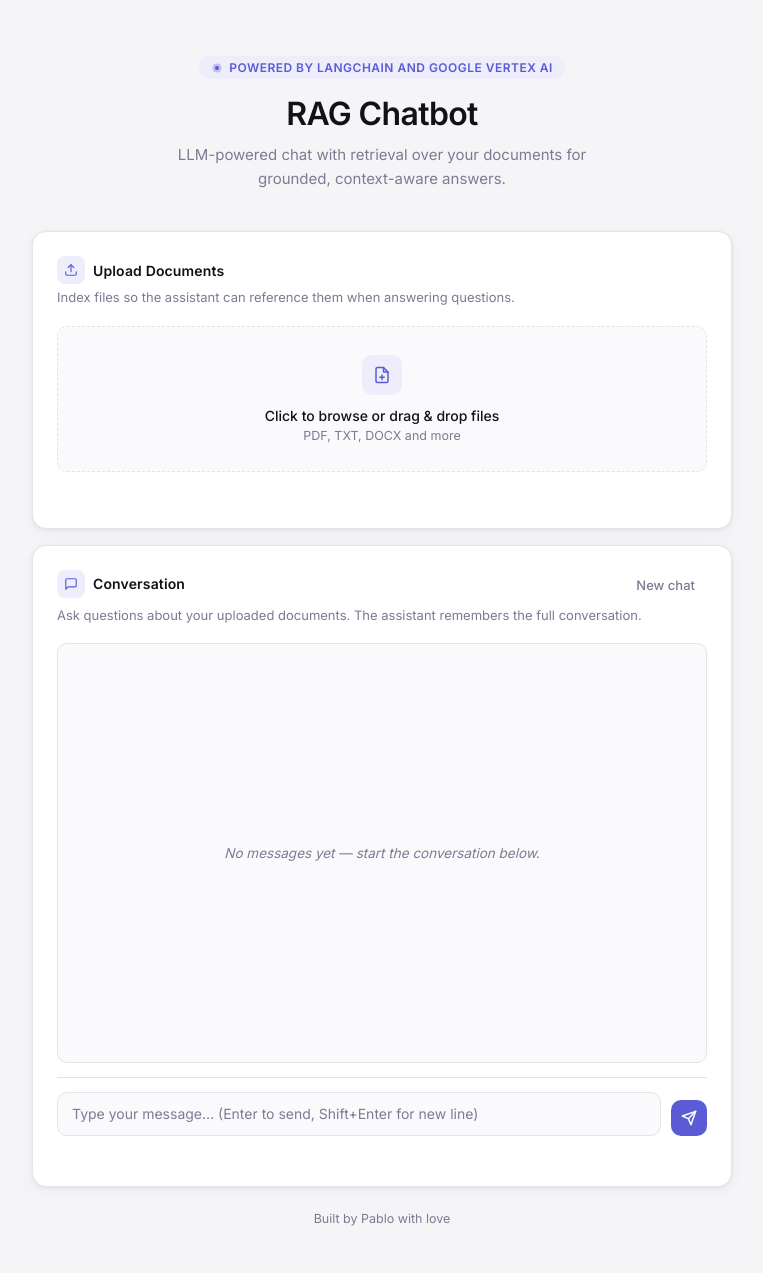
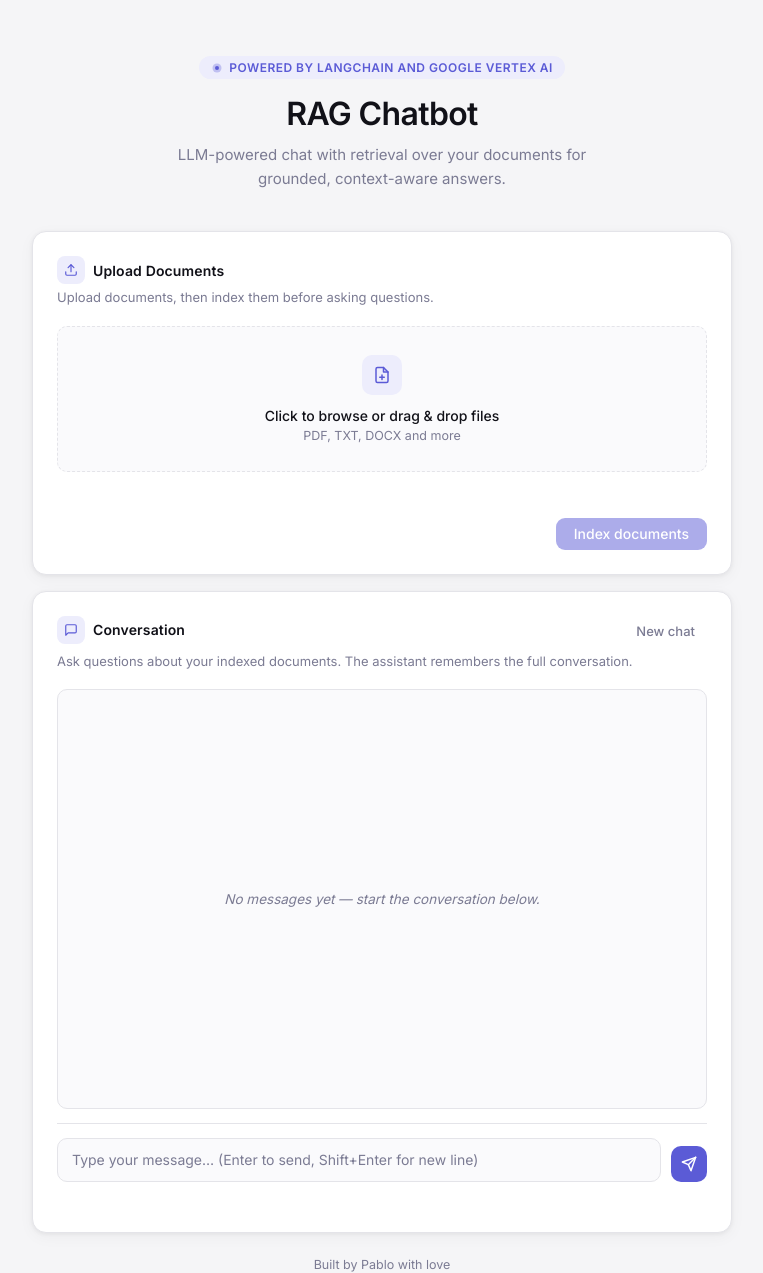
Before and after one commit to pablogarciaprado/rag-chatbot, a FastAPI app: page / in a window 1280 px wide. Shown: the top 1273 px of the page, without its empty margins (258-1021 px from the left). Before the commit the page ends 1226 px from the top, so only its background shows below. Run offline with FastAPI, Linux system fonts and the light colour scheme; data that the repository does not hold is empty; parts of the project's set-up code (start-up, migrations or seed data) failed here and were passed over.

Commit message:
Implement indexing functionality and enhance document management in the app. Added endpoints for indexing documents and checking index status. Updated frontend to support indexing actions and improved user feedback on document uploads. Refactored related functions for clarity and maintainability.

```diff
--- a/app/app.py
+++ b/app/app.py
@@ -14,10 +14,24 @@ from fastapi import FastAPI, File, HTTPException, UploadFile
 from fastapi.responses import FileResponse
 from fastapi.staticfiles import StaticFiles
 
-from rag.rag import get_chain, reset_chain, SUPPORTED_EXTENSIONS
+from rag.rag import (
+    count_uploaded_files,
+    get_chain,
+    get_uploaded_dir,
+    index_chain,
+    is_indexed,
+    reset_chain,
+    SUPPORTED_EXTENSIONS,
+)
 from src.llm.gemini import GeminiFlashLiteProvider
 
-from app.schemas import QueryRequest, QueryResponse, Source
+from app.schemas import (
+    IndexResponse,
+    IndexStatusResponse,
+    QueryRequest,
+    QueryResponse,
+    Source,
+)
 
 ENABLE_PRINT_DEBUG = os.getenv("ENABLE_PRINT_DEBUG", "False").lower() == "true"
 NUMBER_OF_SOURCES = int(os.getenv("RAG_NUMBER_OF_SOURCES", "4"))
@@ -25,20 +39,10 @@ NUMBER_OF_SOURCES = int(os.getenv("RAG_NUMBER_OF_SOURCES", "4"))
 # Compute repo root from this file location (`.../app/app.py` -> repo root).
 _REPO_ROOT = Path(__file__).resolve().parent.parent
 
-# Upload storage defaults to `<repo>/context_files/`.
-def _uploaded_dir() -> Path:
-    return Path(
-        os.getenv(
-            "RAG_UPLOADED_DIR",
-            str(_REPO_ROOT / "context_files"),
-        )
-    )
-
-
 @asynccontextmanager
 async def lifespan(app: FastAPI):
     """Clear previously uploaded files so RAG starts fresh."""
-    uploaded_dir = _uploaded_dir()
+    uploaded_dir = get_uploaded_dir()
     uploaded_dir.mkdir(parents=True, exist_ok=True)
 
     # Remove contents (but keep the directory itself).
@@ -48,7 +52,7 @@ async def lifespan(app: FastAPI):
         elif child.is_dir():
             shutil.rmtree(child)
 
-    # Ensure the in-memory index rebuilds on first `/query` after restart.
+    # Start with no in-memory index; user must upload and index explicitly.
     reset_chain()
     yield
     # Ensure the in-memory index rebuilds on shutdown.
@@ -87,7 +91,7 @@ def health():
 def upload_files(files: List[UploadFile] = File(...)):
     """Upload multiple documents for indexing (supported: docx/pdf/txt/md)."""
     supported = SUPPORTED_EXTENSIONS
-    uploaded_dir = _uploaded_dir()
+    uploaded_dir = get_uploaded_dir()
     uploaded_dir.mkdir(parents=True, exist_ok=True)
 
     def _unique_dest(filename: str) -> Path:
@@ -137,9 +141,38 @@ def upload_files(files: List[UploadFile] = File(...)):
             detail=f"No supported files were uploaded. Supported: {supported_str}. Skipped: {skipped_str}.",
         )
 
-    # Next `/query` should rebuild the in-memory vector store.
+    # New uploads invalidate the current index until the user re-indexes.
     reset_chain()
     return {"saved": saved, "skipped": skipped}
+
+
+@app.get("/index/status", response_model=IndexStatusResponse)
+def index_status() -> IndexStatusResponse:
+    """Return whether documents are indexed and how many files are uploaded."""
+    return IndexStatusResponse(
+        indexed=is_indexed(),
+        file_count=count_uploaded_files(),
+    )
+
+
+@app.post("/index", response_model=IndexResponse)
+def index_documents() -> IndexResponse:
+    """Build the in-memory vector store from uploaded files."""
+    if count_uploaded_files() == 0:
+        supported_str = ", ".join(sorted(SUPPORTED_EXTENSIONS))
+        raise HTTPException(
+            status_code=400,
+            detail=f"No supported files to index. Upload files first. Supported: {supported_str}.",
+        )
+
+    try:
+        stats = index_chain(debug=ENABLE_PRINT_DEBUG, number_of_sources=NUMBER_OF_SOURCES)
+        return IndexResponse(**stats)
+    except RuntimeError as e:
+        raise HTTPException(status_code=400, detail=str(e))
+    except Exception as e:
+        raise HTTPException(status_code=500, detail=str(e))
+
 
 # Query endpoint
 ## response_model tells FastAPI what Pydantic model the response should conform to.
@@ -159,8 +192,7 @@ def query(request: QueryRequest) -> QueryResponse:
         raise HTTPException(status_code=400, detail="Question cannot be empty")
 
     try:
-        llm_provider = GeminiFlashLiteProvider() # this could be changed depending on the provider to use
-        chain = get_chain(llm_provider, debug=ENABLE_PRINT_DEBUG, number_of_sources=NUMBER_OF_SOURCES)
+        chain = get_chain()
 
         # Build the full messages list: prior turns + the current question.
         messages = [{"role": m.role, "content": m.content} for m in request.history]
--- a/frontend/static/app.js
+++ b/frontend/static/app.js
@@ -4,6 +4,9 @@ const $ = (id) => document.getElementById(id);
 // Does NOT include the in-flight message — it is appended only after success.
 let conversationHistory = [];
 let isThinking = false;
+let isIndexed = false;
+let isIndexing = false;
+let uploadedFileCount = 0;
 
 // ── Chat rendering ────────────────────────────────────────────────────────────
 
@@ -134,6 +137,11 @@ async function sendMessage() {
     return;
   }
 
+  if (!isIndexed) {
+    setStatus(statusEl, "Index your documents before asking questions.", "error");
+    return;
+  }
+
   // Optimistically render the user bubble and clear the input.
   appendMessage("user", question);
   textarea.value = "";
@@ -237,10 +245,16 @@ async function handleFiles(fileList) {
     const data    = await uploadFiles(files);
     const saved   = data.saved?.length   ?? 0;
     const skipped = data.skipped?.length ?? 0;
-    const msg = `${saved} file${saved !== 1 ? "s" : ""} uploaded successfully.${
+    const msg = `${saved} file${saved !== 1 ? "s" : ""} uploaded. Click Index documents to make them searchable.${
       skipped ? ` ${skipped} unsupported file${skipped !== 1 ? "s" : ""} skipped.` : ""
     }`;
     setUploadStatus(statusEl, msg, "success");
+    isIndexed = false;
+    if (saved > 0) {
+      uploadedFileCount = Math.max(uploadedFileCount, saved);
+      updateIndexButton();
+    }
+    await refreshIndexStatus();
   } catch (e) {
     setUploadStatus(statusEl, e?.message ?? "Upload error.", "error");
   } finally {
@@ -248,11 +262,83 @@ async function handleFiles(fileList) {
   }
 }
 
+// ── Index documents ───────────────────────────────────────────────────────────
+
+async function indexDocuments() {
+  if (isIndexing) return;
+
+  const statusEl = $("uploadStatus");
+  const indexBtn = $("indexBtn");
+
+  isIndexing = true;
+  indexBtn.disabled = true;
+  setUploadStatus(statusEl, "Indexing documents\u2026", "");
+
+  try {
+    const res = await fetch("/index", { method: "POST" });
+
+    if (!res.ok) {
+      let detail = `Error ${res.status}`;
+      try {
+        const body = await res.json();
+        detail = body.detail ?? detail;
+      } catch {
+        detail = (await res.text()) || detail;
+      }
+      setUploadStatus(statusEl, detail, "error");
+      return;
+    }
+
+    const data = await res.json();
+    const docs = data.documents ?? 0;
+    const chunks = data.chunks ?? 0;
+    isIndexed = true;
+    setUploadStatus(
+      statusEl,
+      `Indexed ${docs} document${docs !== 1 ? "s" : ""} (${chunks} chunk${chunks !== 1 ? "s" : ""}). You can ask questions now.`,
+      "success",
+    );
+  } catch (e) {
+    setUploadStatus(statusEl, e?.message ?? "Indexing failed.", "error");
+  } finally {
+    isIndexing = false;
+    updateIndexButton();
+  }
+}
+
+async function refreshIndexStatus() {
+  try {
+    const res = await fetch("/index/status");
+    if (!res.ok) return;
+
+    const data = await res.json();
+    isIndexed = Boolean(data.indexed);
+    const count = Number(data.file_count) || 0;
+    if (count > 0) {
+      uploadedFileCount = count;
+    }
+    updateIndexButton();
+  } catch {
+    // Keep current uploadedFileCount if status check fails.
+  }
+}
+
+function updateIndexButton() {
+  const indexBtn = $("indexBtn");
+  if (!indexBtn) return;
+
+  const canIndex = !isIndexing && uploadedFileCount > 0;
+  indexBtn.disabled = !canIndex;
+  indexBtn.textContent = isIndexed ? "Re-index documents" : "Index documents";
+}
+
 // ── Wire-up ───────────────────────────────────────────────────────────────────
 
 function wireUpload() {
   const zone      = $("uploadZone");
   const fileInput = $("fileInput");
+
+  $("indexBtn").addEventListener("click", indexDocuments);
 
   fileInput.addEventListener("change", () => {
     if (fileInput.files?.length) handleFiles(fileInput.files);
@@ -305,3 +391,4 @@ function setUploadStatus(el, message, type) {
 
 wireUpload();
 wireChat();
+refreshIndexStatus();
--- a/frontend/static/css/index.css
+++ b/frontend/static/css/index.css
@@ -176,6 +176,12 @@ h1 {
 
 #uploadStatus.success { color: var(--success); }
 #uploadStatus.error   { color: var(--danger); }
+
+.upload-actions {
+  margin-top: 14px;
+  display: flex;
+  justify-content: flex-end;
+}
 
 /* -- Button -- */
 .btn {
--- a/frontend/templates/index.html
+++ b/frontend/templates/index.html
@@ -38,7 +38,7 @@
           </span>
           Upload Documents
         </div>
-        <p class="card-description">Index files so the assistant can reference them when answering questions.</p>
+        <p class="card-description">Upload documents, then index them before asking questions.</p>
 
         <input id="fileInput" type="file" multiple style="display:none" />
         <label for="fileInput" class="upload-zone" id="uploadZone">
@@ -52,6 +52,11 @@
         </label>
 
         <div id="uploadStatus"></div>
+        <div class="upload-actions">
+          <button id="indexBtn" class="btn btn-primary" type="button" disabled>
+            Index documents
+          </button>
+        </div>
       </div>
 
       <!-- Chat card -->
@@ -67,7 +72,7 @@
           </div>
           <button id="clearBtn" class="btn btn-ghost" type="button">New chat</button>
         </div>
-        <p class="card-description">Ask questions about your uploaded documents. The assistant remembers the full conversation.</p>
+        <p class="card-description">Ask questions about your indexed documents. The assistant remembers the full conversation.</p>
 
         <!-- Message history -->
         <div id="chatWindow" class="chat-window">
@@ -101,6 +106,6 @@
 
     </div>
 
-    <script src="/static/app.js" defer></script>
+    <script src="/static/app.js?v=2" defer></script>
   </body>
 </html>
```
Also changed, not shown: app/schemas.py (+12 -0 lines), rag/rag.py (+52 -15 lines), README.md.
